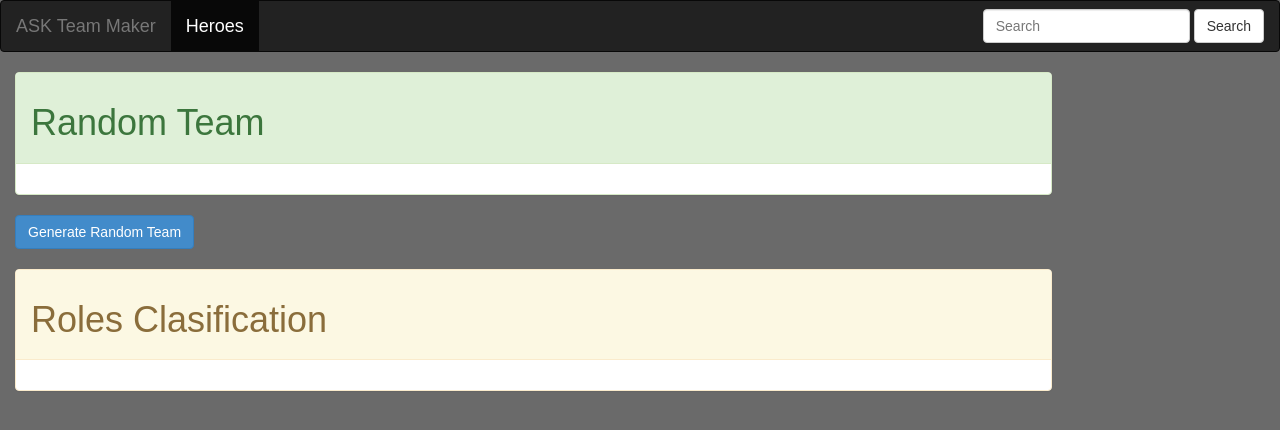
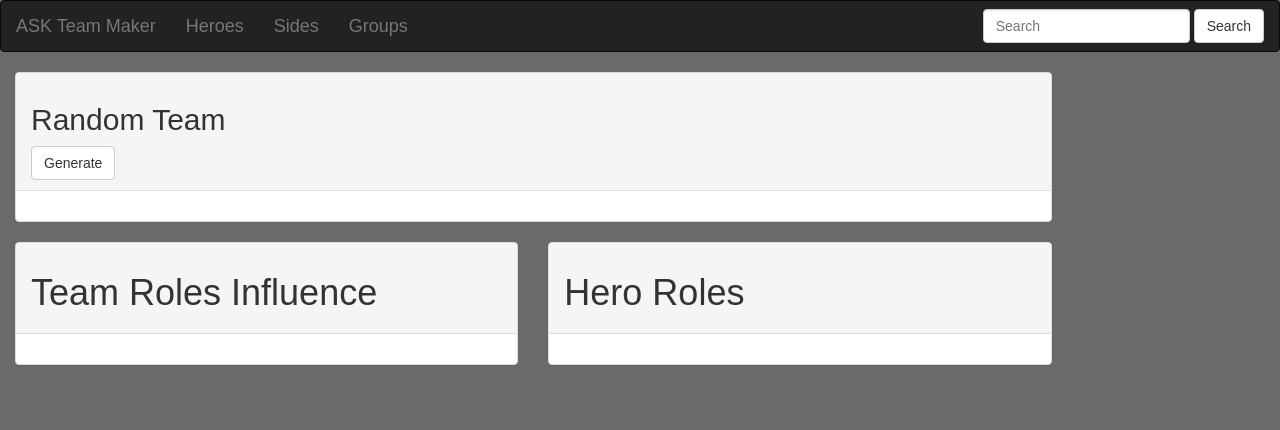
Before and after one commit to jegasmlm/dotadev, a CakePHP app: the page made by app/View/Heroes/random_team.ctp in a window 1280 px wide. Shown: the top 430 px of the page. Run offline with PHP 8.4 and a stand-in for CakePHP, Linux system fonts and the light colour scheme; the template is opened without the code that fills it, so the values that code supplies are empty; some libraries are stand-ins or nearby versions.

Commit message:
Adding new interface Random hero 2

```diff
--- a/app/View/Heroes/random_team.ctp
+++ b/app/View/Heroes/random_team.ctp
@@ -1,6 +1,10 @@
 <div class="col-lg-10">
-    <div class="panel panel-success">
-        <div class="panel-heading"><h1>Random Team</h1></div>
+    <div class="panel panel-default">
+        <div class="panel-heading">
+            <h2>Random Team</h2>
+            <?php echo $this->Html->link('Generate', array('controller'=>'Heroes','action'=>'randomTeam'), array('class'=>'btn btn-default btn-md')); ?>
+        </div>
+
         <div class="panel-body" style="padding-left: 100px">
             <?php for($i=0;$i<10; $i++)
                 $roles[$i]['level'] = 0;
@@ -15,13 +19,10 @@
         </div>
     </div>
 </div>
-<div class="col-lg-10" style="padding-bottom: 20px">
-    <?php echo $this->Html->link('Generate Random Team', array('controller'=>'Heroes','action'=>'randomTeam'), array('class'=>'btn btn-primary btn-md')); ?>
-</div>
-<div class="col-lg-10">
-    <div class="panel panel-warning">
-        <div class="panel-heading"><h1>Roles Clasification</h1></div>
-        <div class="panel-body" style="padding-left: 100px">
+<div class="col-lg-5">
+    <div class="panel panel-default">
+        <div class="panel-heading"><h1>Team Roles Influence</h1></div>
+        <div class="panel-body" style="padding-left: 25px">
             <?php foreach ($rolesAvg as $role):
             $level = $role['Role']['avgLevel'];
             if($level <= 10)
@@ -33,7 +34,7 @@
             ?>
             <div class="row">
                 <div class="col-md-3"><?php echo $role['Role']['name']; ?></div>
-                <div class="col-md-7">
+                <div class="col-md-9">
                     <div class="progress">
                         <div class="active progress-bar-striped progress-bar <?php echo $bar; ?> role="progressbar" aria-valuenow="<?php echo $level; ?>" aria-valuemin="0" aria-valuemax="100" style="width:<?php echo $level; ?>%">
                             <?php echo $level; ?>%
@@ -45,3 +46,10 @@
         </div>
     </div>
 </div>
+<div class="col-lg-5">
+    <div class="panel panel-default">
+        <div class="panel-heading"><h1>Hero Roles</h1></div>
+        <div class="panel-body" style="padding-left: 100px">
+    </div>
+</div>
+</div>
--- a/app/View/Layouts/default.ctp
+++ b/app/View/Layouts/default.ctp
@@ -50,9 +50,9 @@ $cakeVersion = __d('cake_dev', 'CakePHP %s', Configure::version())
                     </div>
                     <div class="navbar-collapse">
                         <ul class="nav navbar-nav">
-                            <li class="active">
-                                <?php echo $this->Html->link('Heroes', array('controller'=>'Heroes', 'action'=>'index'), array('class'=>'navbar-brand')); ?>
-                            </li>
+                            <li><?php echo $this->Html->link('Heroes', array('controller'=>'Heroes', 'action'=>'index'), array('class'=>'navbar-brand')); ?></li>
+                            <li><?php echo $this->Html->link('Sides', array('controller'=>'Sides', 'action'=>'index'), array('class'=>'navbar-brand')); ?></li>
+                            <li><?php echo $this->Html->link('Groups', array('controller'=>'Groups', 'action'=>'index'), array('class'=>'navbar-brand')); ?></li>
                         </ul>
                         <form class="navbar-form navbar-right" role="search">
                             <div class="form-group">
```
